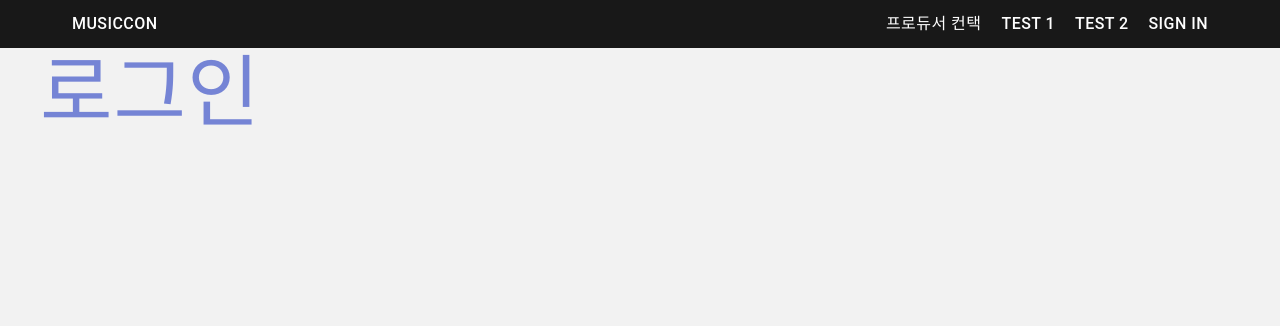
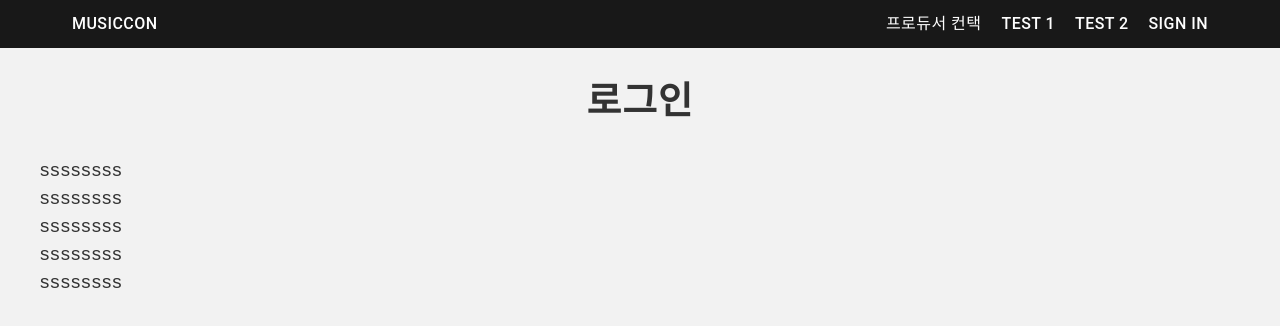
Before and after one commit to kino-duo/musiccon-fe, a React (Vite) app: page /sign-in in a window 1280 px wide. Shown: the top 326 px of the page. Built offline with nearby package versions, Linux system fonts and the light colour scheme; a web font is replaced by a local one.

Commit message:
✨ Feat : PageLayout template 생성 - 컴파운드 컴포넌트 방법 사용 - SignIn페이지 참고할 것

```diff
--- a/src/components/constants/AppColor.ts
+++ b/src/components/constants/AppColor.ts
@@ -1,7 +1,7 @@
 // [Todo] 명세에 따라 수정 필요
 const originColor = {
   grey1: "#F2F2F2",
-  grey2: "#434242",
+  grey2: "#c8c8c8",
   grey3: "#333333",
   grey4: "#222222",
   white: "#FFFFFF",
--- a/src/components/constants/typography.config.ts
+++ b/src/components/constants/typography.config.ts
@@ -3,8 +3,8 @@ import { appColor } from "./appColor";
 
 export const configTypography: TypographyOptions = {
   fontFamily: ["SpoqaHanSansNeo-Regular", "sans-serif"].join(","),
-  h1: { fontSize: 80, color: appColor.primary, fontFamily: "Jua" },
-  h2: { fontSize: 26, color: appColor.primary, fontFamily: "Jua" },
+  h1: { fontSize: 36, fontWeight: 700 },
+  h2: { fontSize: 26 },
   body1: {
     fontSize: 18,
     letterSpacing: "1px",
--- /dev/null
+++ b/src/components/templates/PageLayout.tsx
@@ -0,0 +1,32 @@
+import React from "react";
+import styled from "@emotion/styled";
+import { getChildrenByName } from "../../lib/util/getChildrenByName";
+import { isEmpty } from "../../lib/util/isEmpty";
+import { Empty } from "../atoms";
+
+type Props = { children: React.ReactNode };
+
+const Main = ({ children }: Props) => {
+  const [TitleComponenets] = getChildrenByName(children, "Title");
+  const arrayBodyComponenets = getChildrenByName(children, "Body");
+
+  return (
+    <>
+      <Empty height="2rem" />
+      {!!TitleComponenets && TitleComponenets}
+      <Empty height="2rem" />
+      {isEmpty(arrayBodyComponenets) || arrayBodyComponenets}
+    </>
+  );
+};
+
+const Title = ({ children }: Props) => {
+  return <div style={{ display: "flex", justifyContent: "center" }}>{children}</div>;
+};
+
+// [Todo] Body 부분을 없앨 수 있지 않을까?
+const Body = ({ children }: Props) => {
+  return <>{children}</>;
+};
+
+export const PageLayout = Object.assign(Main, { Title, Body });
--- a/src/pages/sign/SignIn/index.tsx
+++ b/src/pages/sign/SignIn/index.tsx
@@ -1,10 +1,22 @@
 import React from "react";
 import Typography from "@mui/material/Typography";
+import { PageLayout } from "../../../components/templates/PageLayout";
+import { Empty } from "../../../components/atoms";
 
 export const SignIn = () => {
   return (
-    <>
-      <Typography variant="h1">로그인</Typography>
-    </>
+    <PageLayout>
+      {/* [Todo] 헤더 부분 컴파운드 컴포넌트로 만들기 */}
+      <PageLayout.Title>
+        <Typography variant="h1">로그인</Typography>
+      </PageLayout.Title>
+      <PageLayout.Body>
+        <Typography>ssssssss</Typography>
+        <Typography>ssssssss</Typography>
+        <Typography>ssssssss</Typography>
+        <Typography>ssssssss</Typography>
+        <Typography>ssssssss</Typography>
+      </PageLayout.Body>
+    </PageLayout>
   );
 };
```
